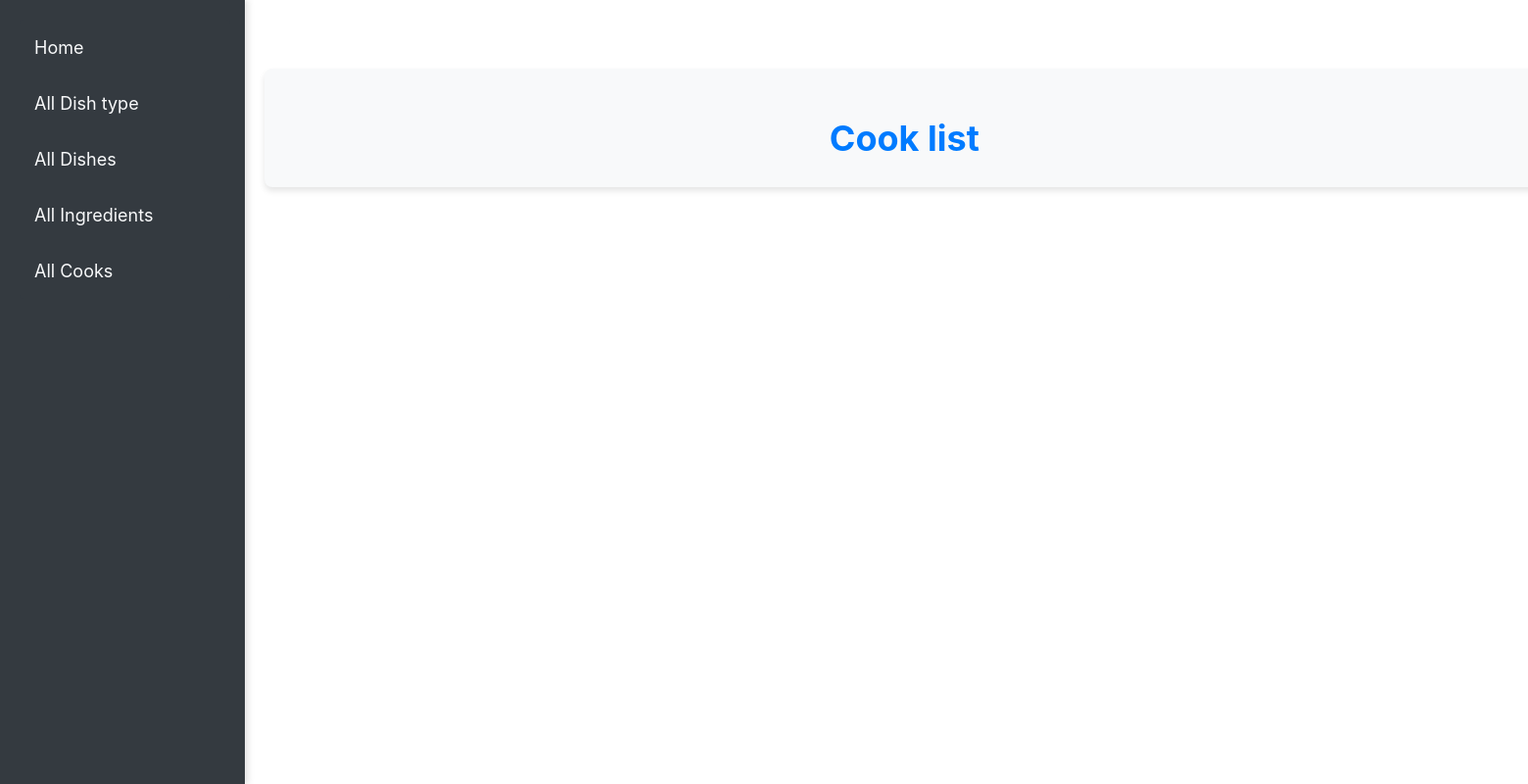
After one commit to vsvarvariuk/restourant-kitchen, a Django app: page /cooks/ in a window 1560 px wide; the page is wider, and only the part inside the window is pictured. The commit adds this page. Shown: that part at 98% size. Run offline with Django 5.2, Linux system fonts and the light colour scheme; data that the repository does not hold is empty.

Commit message:
created views IngredientListView & CookListView and their templates

```diff
--- a/service/urls.py
+++ b/service/urls.py
@@ -1,12 +1,17 @@
 from django.urls import path
 from .views import (index,
                     DishTypeListView,
-                    DishListView)
+                    DishListView,
+                    IngredientListView,
+                    CookListView)
 
 urlpatterns = [
    path("", index, name="index"),
    path("dishtype/", DishTypeListView.as_view(), name="dishtype-list"),
-   path("dish/", DishListView.as_view(), name="dish-list")
+   path("dish/", DishListView.as_view(), name="dish-list"),
+   path("ingredient/", IngredientListView.as_view(), name="ingredient-list"),
+   path("cooks/", CookListView.as_view(), name="cook-list"),
+
 ]
 
 app_name = "service"
--- a/service/views.py
+++ b/service/views.py
@@ -24,11 +24,23 @@ def index(request: HttpRequest) -> HttpResponse:
 
 class DishTypeListView(generic.ListView):
     model = Dishtype
-    paginate_by = 5
+    paginate_by = 7
     template_name = "service/dishtype_list.html"
 
 
 class DishListView(generic.ListView):
     model = Dish
-    paginate_by = 5
+    paginate_by = 7
     template_name = "service/dish_list.html"
+
+
+class IngredientListView(generic.ListView):
+    model = Ingredient
+    paginate_by = 7
+    template_name = "service/ingredient_list.html"
+
+
+class CookListView(generic.ListView):
+    model = Cook
+    paginate_by = 7
+    template_name = "service/cook_list.html"
--- a/templates/includes/sidebar.html
+++ b/templates/includes/sidebar.html
@@ -2,6 +2,6 @@
   <li class="list-group-item"><a href={% url "service:index" %}>Home</a></li>
   <li class="list-group-item"><a href="{% url "service:dishtype-list" %}">All Dish type</a></li>
   <li class="list-group-item"><a href="{% url "service_url:dish-list" %}">All Dishes</a></li>
-  <li class="list-group-item"><a href="#">All Ingredients</a></li>
-    <li class="list-group-item"><a href="#">All Cooks</a></li>
+  <li class="list-group-item"><a href="{% url "service:ingredient-list" %}">All Ingredients</a></li>
+    <li class="list-group-item"><a href="{% url "service:cook-list" %}">All Cooks</a></li>
 </ul>
--- /dev/null
+++ b/templates/service/cook_list.html
@@ -0,0 +1,11 @@
+{% extends "base.html" %}
+{% block content %}
+    <h1>Cook list</h1>
+    {% if cook_list %}
+        {% for cook in cook_list %}
+           <ul>
+           <li>{{ cook.username }}</li>
+           </ul>
+        {% endfor %}
+    {% endif %}
+{% endblock %}
```
Also changed, not shown: templates/service/ingredient_list.html (added, +11 -0 lines).
